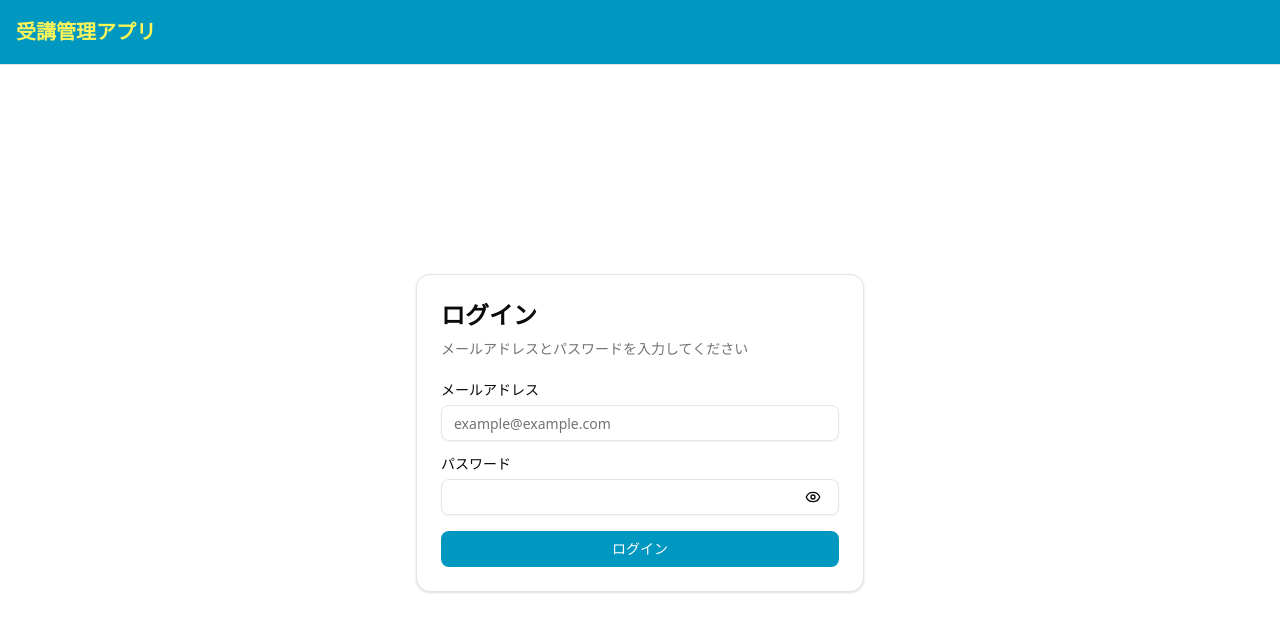
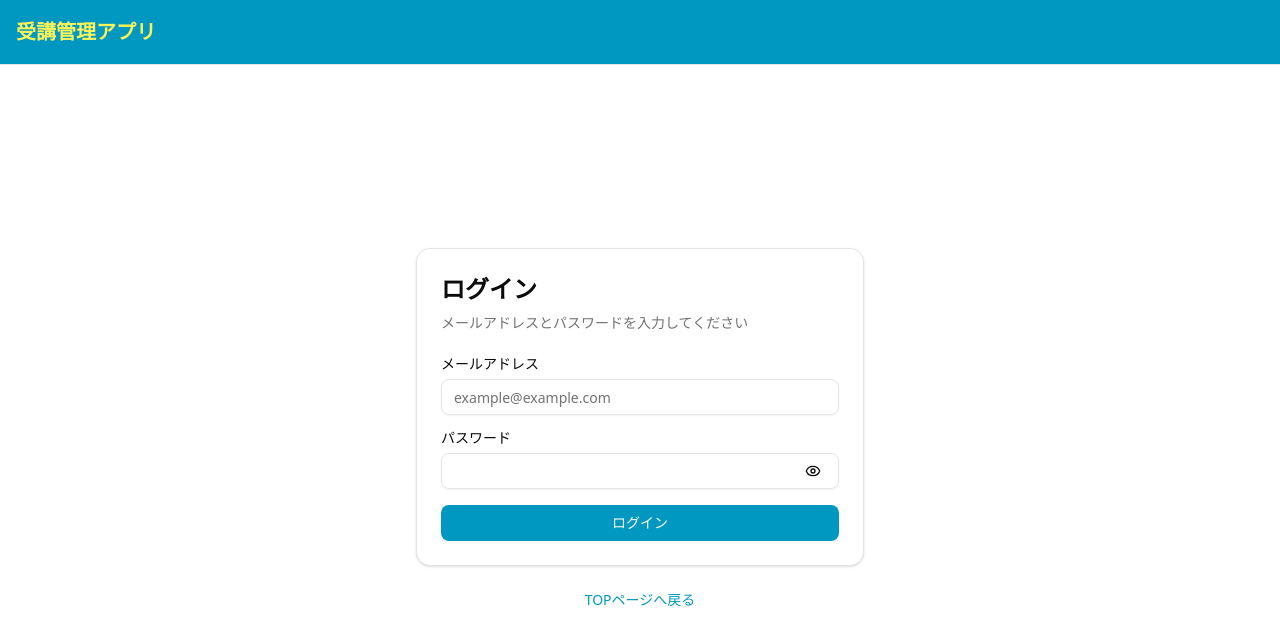
Before and after one commit to yukihiroLaravel/juko_next, a Next.js app: page /instructor/login in a window 1280 px wide. Shown: the top 644 px of the page. Built offline with nearby package versions, Linux system fonts and the light colour scheme.

Commit message:
Add: 講師と生徒のログインページにボタンとレイアウトを追加

```diff
--- a/src/app/(guest)/instructor/login/page.tsx
+++ b/src/app/(guest)/instructor/login/page.tsx
@@ -1,9 +1,18 @@
+import Link from 'next/link';
 import { InstructorLoginForm } from '@/features/auth/components/InstructorLoginForm/InstructorLoginForm';
+import { Button } from '@/components/atoms/Button';
 
 export default function InstructorLoginPage() {
   return (
     <div className="flex min-h-[calc(100vh-4rem)] items-center justify-center p-4">
-      <InstructorLoginForm />
+      <div className="w-full max-w-md space-y-4">
+        <InstructorLoginForm />
+        <div className="text-center">
+          <Button asChild variant="link">
+            <Link href="/">TOPページへ戻る</Link>
+          </Button>
+        </div>
+      </div>
     </div>
   );
 }
--- a/src/app/(guest)/student/login/page.tsx
+++ b/src/app/(guest)/student/login/page.tsx
@@ -1,9 +1,18 @@
+import Link from 'next/link';
 import { LoginForm } from '@/features/auth/components/LoginForm/LoginForm';
+import { Button } from '@/components/atoms/Button';
 
 export default function StudentLoginPage() {
   return (
     <div className="flex min-h-[calc(100vh-4rem)] items-center justify-center p-4">
-      <LoginForm />
+      <div className="w-full max-w-md space-y-4">
+        <LoginForm />
+        <div className="text-center">
+          <Button asChild variant="link">
+            <Link href="/">TOPページへ戻る</Link>
+          </Button>
+        </div>
+      </div>
     </div>
   );
 }
--- a/src/components/organisms/Header/Header.ui.tsx
+++ b/src/components/organisms/Header/Header.ui.tsx
@@ -1,3 +1,4 @@
+import Link from 'next/link';
 import React from 'react';
 
 type HeaderUIProps = {
@@ -8,7 +9,9 @@ export function HeaderUI({ children }: HeaderUIProps) {
   return (
     <header className="border-b bg-primary">
       <div className="container mx-auto flex h-16 items-center justify-between px-4">
-        <h1 className="text-xl font-bold text-[#FBF459]">受講管理アプリ</h1>
+        <Link href="/" className="text-xl font-bold text-[#FBF459]">
+          受講管理アプリ
+        </Link>
         {children}
       </div>
     </header>
```
